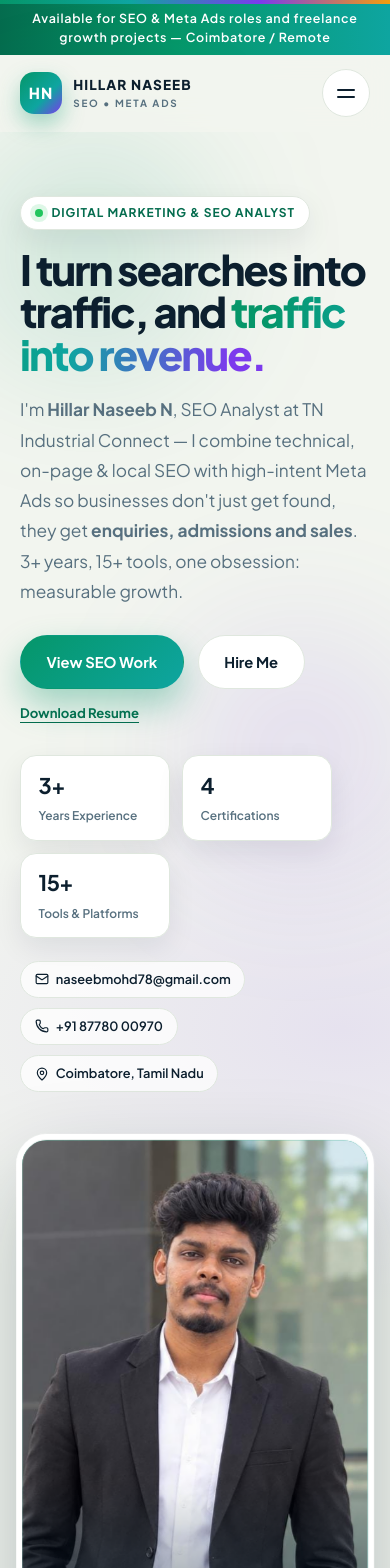
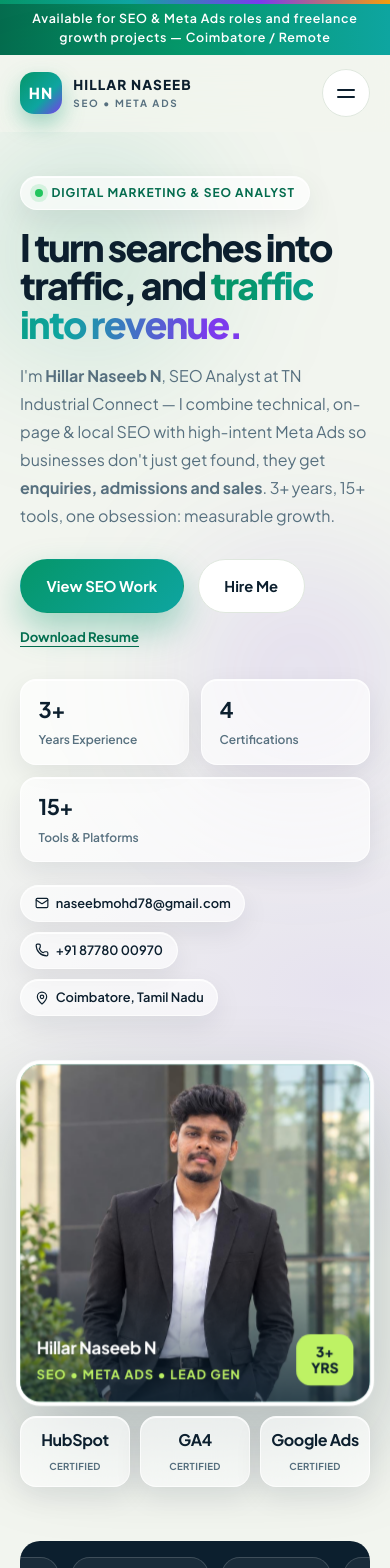
Before and after one commit to MCSK100/HillarNaseebPortfolio, a React (Vite) app: page / in a window 390 px wide. Shown: the top 1568 px of the page. Built offline with nearby package versions, Linux system fonts and the light colour scheme; the HTML template or start-up script is replaced by a standard one.

Commit message:
Mobile responsive pass, iPhone glassy UI, OG/SEO head with JSON-LD

```diff
--- a/index.html
+++ b/index.html
@@ -4,6 +4,8 @@
     <meta charset="UTF-8" />
     <meta name="viewport" content="width=device-width, initial-scale=1.0" />
     <meta name="description" content="Hillar Naseeb N is a Digital Marketing & SEO Analyst in Coimbatore with 3+ years experience in SEO, Meta Ads, lead generation and GA4 analytics." />
+    <meta name="author" content="Hillar Naseeb N" />
+    <meta name="robots" content="index, follow" />
     <meta name="theme-color" content="#f2f5ef" />
     <link rel="preconnect" href="https://fonts.googleapis.com" />
     <link rel="preconnect" href="https://fonts.gstatic.com" crossorigin />
@@ -11,12 +13,42 @@
     <meta property="og:title" content="Hillar Naseeb N | Digital Marketing & SEO Analyst" />
     <meta property="og:description" content="Digital Marketing & SEO Analyst specializing in on-page, technical & local SEO, Meta Ads (Facebook & Instagram), keyword research and lead generation." />
     <meta property="og:type" content="website" />
-    <meta property="og:url" content="https://hillarnaseeb.dev" />
-    <meta property="og:image" content="/banner-img.jpeg" />
+    <meta property="og:locale" content="en_US" />
+    <meta property="og:site_name" content="Hillar Naseeb N — Portfolio" />
+    <meta property="og:url" content="https://hillarnaseeb.dev/" />
+    <meta property="og:image" content="https://hillarnaseeb.dev/banner-img.jpeg" />
+    <meta property="og:image:secure_url" content="https://hillarnaseeb.dev/banner-img.jpeg" />
+    <meta property="og:image:type" content="image/jpeg" />
+    <meta property="og:image:width" content="941" />
+    <meta property="og:image:height" content="871" />
+    <meta property="og:image:alt" content="Hillar Naseeb N — Digital Marketing and SEO Analyst" />
     <meta name="twitter:card" content="summary_large_image" />
     <meta name="twitter:title" content="Hillar Naseeb N | Digital Marketing & SEO Analyst" />
     <meta name="twitter:description" content="Digital Marketing & SEO Analyst specializing in SEO, Meta Ads, lead generation and performance analytics." />
-    <link rel="canonical" href="https://hillarnaseeb.dev" />
+    <meta name="twitter:image" content="https://hillarnaseeb.dev/banner-img.jpeg" />
+    <meta name="twitter:image:alt" content="Hillar Naseeb N — Digital Marketing and SEO Analyst" />
+    <link rel="canonical" href="https://hillarnaseeb.dev/" />
+    <script type="application/ld+json">
+    {
+      "@context": "https://schema.org",
+      "@type": "Person",
+      "name": "Hillar Naseeb N",
+      "jobTitle": "Digital Marketing & SEO Analyst",
+      "description": "Digital Marketing & SEO Analyst with 3+ years experience in technical, on-page and local SEO, Meta Ads and GA4 analytics.",
+      "image": "https://hillarnaseeb.dev/banner-img.jpeg",
+      "url": "https://hillarnaseeb.dev/",
+      "email": "mailto:naseebmohd78@gmail.com",
+      "telephone": "+91 87780 00970",
+      "address": {
+        "@type": "PostalAddress",
+        "addressLocality": "Coimbatore",
+        "addressRegion": "Tamil Nadu",
+        "addressCountry": "IN"
+      },
+      "sameAs": ["https://linkedin.com/in/hillar-naseeb"],
+      "knowsAbout": ["Search Engine Optimization", "Technical SEO", "Local SEO", "Meta Ads", "Facebook Ads", "Instagram Ads", "Google Analytics 4", "Lead Generation", "Keyword Research", "WordPress"]
+    }
+    </script>
     <link rel="icon" type="image/svg+xml" href="/favicon.svg" />
     <title>Hillar Naseeb N | Digital Marketing & SEO Analyst</title>
   </head>
--- a/src/App.jsx
+++ b/src/App.jsx
@@ -213,7 +213,7 @@ function App() {
               <motion.div className="photo-wrap" style={px({ y: photoY })}>
               <Tilt max={10}>
                 <div className="photo-frame tilt-pop-sm">
-                  <img src="/banner-img.jpeg" alt="Hillar Naseeb N — Digital Marketing and SEO Analyst" />
+                  <img src="/banner-img.jpeg" alt="Hillar Naseeb N — Digital Marketing and SEO Analyst" fetchPriority="high" decoding="async" />
                   <div className="photo-caption">
                     <div>
                       <strong>Hillar Naseeb N</strong>
@@ -251,7 +251,7 @@ function App() {
           <SectionHeading eyebrow="ABOUT ME" title="A marketer who thinks in pipelines, not just clicks." sub="Most marketers hand you traffic reports. I hand you leads — because I've carried a sales target too." />
           <div className="about-grid">
             <aside className="profile-card">
-              <img className="profile-photo" src="/banner-img.jpeg" alt="Hillar Naseeb N" />
+              <img className="profile-photo" src="/banner-img.jpeg" alt="Hillar Naseeb N" loading="lazy" decoding="async" />
               <h3>Hillar Naseeb N</h3>
               <span className="profile-role">Digital Marketing & SEO Analyst</span>
               <div className="profile-rows">
--- a/src/index.css
+++ b/src/index.css
@@ -37,6 +37,8 @@ html { scroll-behavior: smooth; }
 section[id] { scroll-margin-top: 84px; }
 body {
   margin: 0;
+  -webkit-tap-highlight-color: transparent;
+  text-rendering: optimizeLegibility;
   color: var(--ink);
   background:
     radial-gradient(900px 480px at 12% -4%, rgba(5, 150, 105, 0.14), transparent 60%),
@@ -70,8 +72,9 @@ img { max-width: 100%; display: block; }
   top: 0;
   z-index: 60;
   transition: box-shadow 0.3s ease, background 0.3s ease;
-  background: rgba(242, 245, 239, 0.85);
-  backdrop-filter: blur(14px);
+  background: rgba(242, 245, 239, 0.78);
+  -webkit-backdrop-filter: blur(18px) saturate(180%);
+  backdrop-filter: blur(18px) saturate(180%);
   border-bottom: 1px solid transparent;
 }
 .site-header--scrolled { background: rgba(255, 255, 255, 0.9); border-bottom-color: var(--line); box-shadow: 0 8px 30px rgba(12,31,46,.06); }
@@ -160,9 +163,11 @@ img { max-width: 100%; display: block; }
 .hero-grid { display: grid; grid-template-columns: 1.05fr 0.95fr; gap: 48px; align-items: center; position: relative; z-index: 1; }
 .badge {
   display: inline-flex; align-items: center; gap: 0.5rem;
-  background: #fff; border: 1px solid var(--line); border-radius: 999px;
+  background: rgba(255, 255, 255, 0.68); border: 1px solid rgba(255, 255, 255, 0.7); border-radius: 999px;
   padding: 0.45rem 0.9rem; font-size: 0.75rem; font-weight: 700; letter-spacing: 0.08em; color: var(--emerald-deep);
-  box-shadow: var(--shadow-sm);
+  -webkit-backdrop-filter: blur(16px) saturate(180%);
+  backdrop-filter: blur(16px) saturate(180%);
+  box-shadow: inset 0 1px 0 rgba(255, 255, 255, 0.9), var(--shadow-sm);
 }
 .badge-dot { width: 8px; height: 8px; border-radius: 50%; background: #22c55e; box-shadow: 0 0 0 5px rgba(34,197,94,.15); }
 .hero-title {
@@ -178,8 +183,11 @@ img { max-width: 100%; display: block; }
 .resume-link { font-size: 0.82rem; font-weight: 700; color: var(--emerald-deep); text-decoration: underline; text-underline-offset: 4px; }
 .hero-proof { display: flex; flex-wrap: wrap; gap: 12px; margin-top: 2rem; }
 .proof-item {
-  background: #fff; border: 1px solid var(--line); border-radius: 16px;
-  padding: 0.85rem 1.1rem; min-width: 150px; box-shadow: var(--shadow-sm);
+  background: rgba(255, 255, 255, 0.66); border: 1px solid rgba(255, 255, 255, 0.7); border-radius: 16px;
+  padding: 0.85rem 1.1rem; min-width: 150px;
+  -webkit-backdrop-filter: blur(16px) saturate(175%);
+  backdrop-filter: blur(16px) saturate(175%);
+  box-shadow: inset 0 1px 0 rgba(255, 255, 255, 0.85), var(--shadow-sm);
   transition: transform 0.2s ease, box-shadow 0.2s ease;
 }
 .proof-item:hover, .photo-stat:hover { transform: translateY(-3px); box-shadow: var(--shadow); }
@@ -188,8 +196,11 @@ img { max-width: 100%; display: block; }
 .contact-chips { display: flex; flex-wrap: wrap; gap: 10px; margin-top: 1.4rem; }
 .chip {
   display: inline-flex; align-items: center; gap: 0.45rem;
-  background: rgba(255,255,255,.75); border: 1px solid var(--line);
+  background: rgba(255, 255, 255, 0.6); border: 1px solid rgba(255, 255, 255, 0.7);
   padding: 0.5rem 0.85rem; border-radius: 999px; font-size: 0.8rem; font-weight: 600; color: var(--ink);
+  -webkit-backdrop-filter: blur(14px) saturate(170%);
+  backdrop-filter: blur(14px) saturate(170%);
+  box-shadow: inset 0 1px 0 rgba(255, 255, 255, 0.8), var(--shadow-sm);
   transition: transform 0.2s ease, border-color 0.2s ease, box-shadow 0.2s ease;
 }
 a.chip:hover { transform: translateY(-2px); border-color: var(--emerald); box-shadow: var(--shadow-sm); }
@@ -251,12 +262,14 @@ a.chip:hover { transform: translateY(-2px); border-color: var(--emerald); box-sh
   margin-top: 14px;
 }
 .photo-stat {
-  background: #fff;
-  border: 1px solid var(--line);
+  background: rgba(255, 255, 255, 0.66);
+  border: 1px solid rgba(255, 255, 255, 0.7);
   border-radius: 16px;
   padding: 0.8rem 0.6rem;
   text-align: center;
-  box-shadow: var(--shadow-sm);
+  -webkit-backdrop-filter: blur(16px) saturate(175%);
+  backdrop-filter: blur(16px) saturate(175%);
+  box-shadow: inset 0 1px 0 rgba(255, 255, 255, 0.85), var(--shadow-sm);
 }
 .photo-stat strong { display: block; font-size: 1.2rem; letter-spacing: -0.02em; }
 .photo-stat span { font-size: 0.66rem; color: var(--muted); font-weight: 700; letter-spacing: 0.04em; }
@@ -270,8 +283,11 @@ a.chip:hover { transform: translateY(-2px); border-color: var(--emerald); box-sh
   box-shadow: var(--shadow-sm);
 }
 .float-tag {
-  position: absolute; background: #fff; border: 1px solid var(--line); border-radius: 14px;
-  padding: 0.6rem 0.85rem; font-size: 0.75rem; font-weight: 700; box-shadow: var(--shadow);
+  position: absolute; background: rgba(255, 255, 255, 0.72); border: 1px solid rgba(255, 255, 255, 0.75); border-radius: 14px;
+  padding: 0.6rem 0.85rem; font-size: 0.75rem; font-weight: 700;
+  -webkit-backdrop-filter: blur(16px) saturate(180%);
+  backdrop-filter: blur(16px) saturate(180%);
+  box-shadow: inset 0 1px 0 rgba(255, 255, 255, 0.9), var(--shadow);
   display: flex; align-items: center; gap: 0.5rem; z-index: 2;
 }
 .float-tag--one { top: 6%; right: -14px; }
@@ -537,6 +553,9 @@ a.chip:hover { transform: translateY(-2px); border-color: var(--emerald); box-sh
   display: flex; align-items: center; gap: 0.8rem; background: rgba(255,255,255,.08);
   border: 1px solid rgba(255,255,255,.2); border-radius: 16px; padding: 1rem 1.2rem;
   font-weight: 700; transition: background 0.2s, transform 0.2s;
+  -webkit-backdrop-filter: blur(12px) saturate(160%);
+  backdrop-filter: blur(12px) saturate(160%);
+  box-shadow: inset 0 1px 0 rgba(255, 255, 255, 0.18);
 }
 .contact-btn:hover { background: rgba(255,255,255,.16); transform: translateX(4px); }
 .contact-btn.primary { background: var(--lime); color: #0c1f2e; border-color: transparent; }
@@ -553,7 +572,7 @@ a.chip:hover { transform: translateY(-2px); border-color: var(--emerald); box-sh
 .footer-links { display: flex; gap: 1.2rem; font-size: 0.88rem; font-weight: 600; }
 .footer-links a:hover { color: #fff; }
 .copyright {
-  border-top: 1px solid rgba(255,255,255,.1); padding: 1.2rem 0 1.6rem;
+  border-top: 1px solid rgba(255,255,255,.1); padding: 1.2rem 0 max(1.6rem, env(safe-area-inset-bottom));
   display: flex; align-items: center; gap: 0.7rem; font-size: 0.8rem; color: #8fa9bb;
 }
 .copyright-dot { width: 8px; height: 8px; border-radius: 50%; background: #22c55e; }
@@ -570,8 +589,13 @@ a.chip:hover { transform: translateY(-2px); border-color: var(--emerald); box-sh
 }
 @media (max-width: 680px) {
   .section { padding: 72px 0; }
+  .hero { padding: 44px 0 64px; }
+  .hero-text { font-size: 1rem; }
   .nav-links {
-    position: fixed; inset: 76px 16px auto 16px; background: #fff; border: 1px solid var(--line);
+    position: fixed; inset: 76px 16px auto 16px; background: rgba(255, 255, 255, 0.88);
+    -webkit-backdrop-filter: blur(22px) saturate(180%);
+    backdrop-filter: blur(22px) saturate(180%);
+    border: 1px solid rgba(255, 255, 255, 0.7);
     border-radius: 18px; padding: 1.1rem; display: none; flex-direction: column; align-items: stretch; gap: 0.2rem;
     box-shadow: var(--shadow); z-index: 70;
   }
@@ -582,6 +606,29 @@ a.chip:hover { transform: translateY(-2px); border-color: var(--emerald); box-sh
   .nav-cta { display: none; }
   .project-grid, .highlights-grid, .skills-grid, .services-grid, .cred-grid, .focus-grid, .process-grid { grid-template-columns: 1fr; }
   .float-tag--one, .float-tag--two { display: none; }
+  /* hero photo scales down gracefully on phones */
+  .photo-frame { border-width: 4px; border-radius: 24px; }
+  .photo-frame img { height: 400px; }
+  .photo-caption { left: 1rem; right: 1rem; bottom: 1rem; }
+  .photo-caption strong { font-size: 1.05rem; }
+  .photo-stat { padding: 0.65rem 0.4rem; }
+  .photo-stat strong { font-size: 1rem; }
+  .photo-stat span { font-size: 0.6rem; }
+  .project-banner .big { font-size: 2.1rem; }
+  .project-banner { min-height: 150px; }
+  .contact-card, .band-dark { border-radius: 24px; }
+  .stats-row { gap: 8px; }
+  .stat strong { font-size: 1.15rem; }
+  .proof-item { min-width: calc(50% - 6px); flex: 1; }
+  .contact-btn { padding: 0.9rem 1rem; font-size: 0.9rem; }
+  .contact-btn > span { min-width: 0; overflow-wrap: anywhere; }
+  .contact-btn svg { flex-shrink: 0; }
+}
+@media (max-width: 420px) {
+  .photo-frame img { height: 330px; }
+  .hero-title { font-size: 2.35rem; }
+  .timeline-card { padding: 1.2rem 1.1rem; }
+  .timeline-card h3 { font-size: 1.2rem; }
 }
 @media (prefers-reduced-motion: reduce) {
   html { scroll-behavior: auto; }
```
